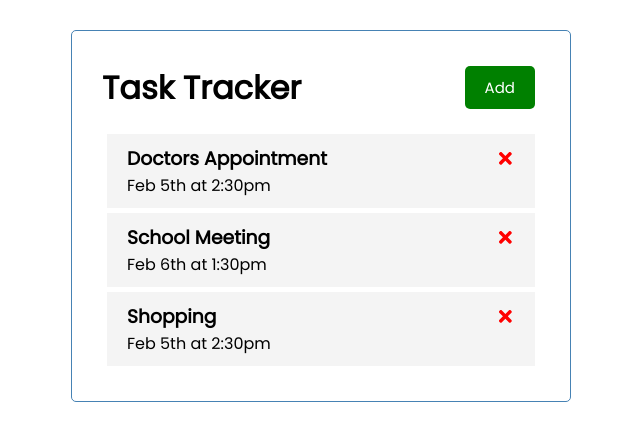
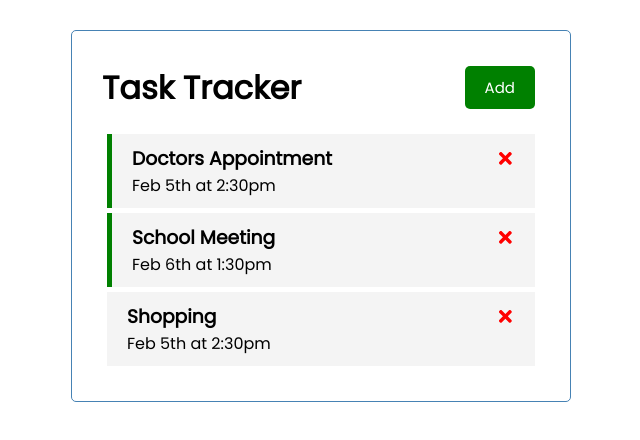
Before and after one commit to Colby77/react-crash-course, a React (Create React App) app: page / in a window 1280 px wide. Shown: the top 440 px of the page, without its empty margins (319-959 px from the left). Built offline with nearby package versions, Linux system fonts and the light colour scheme.

Commit message:
toggle reminders and conditional styling added on tasks

```diff
--- a/src/App.js
+++ b/src/App.js
@@ -31,10 +31,19 @@
   setTasks(tasks.filter((task) => task.id !== id))
 }
 
+// Toggle Reminder
+const toggleReminder = (id) => {
+  setTasks(tasks.map((task) => task.id === id
+   ? {...task, reminder: !task.reminder} : task))
+}
+
   return (
     <div className="container">
      <Header />
-     <Tasks tasks={tasks} onDelete={deleteTask}/>
+     {tasks.length > 0 ?
+     <Tasks tasks={tasks} onDelete={deleteTask}
+     onToggle={toggleReminder}/>
+     : 'No Tasks To Show'}
     </div>
   );
 }
--- a/src/components/Task.js
+++ b/src/components/Task.js
@@ -1,8 +1,8 @@
 import { FaTimes } from 'react-icons/fa'
 
-const Task = ({ task, onDelete }) => {
+const Task = ({ task, onDelete, onToggle }) => {
   return (
-    <div className='task'>
+    <div className={`task ${task.reminder ? 'reminder': ''}`} onDoubleClick={() => onToggle(task.id)}>
         <h3>
         {task.text}
         <FaTimes style={{color: 'red', cursor: 'pointer' }}
--- a/src/components/Tasks.js
+++ b/src/components/Tasks.js
@@ -1,11 +1,12 @@
 import Task from './Task'
 
-const Tasks = ({ tasks, onDelete }) => {
+const Tasks = ({ tasks, onDelete, onToggle }) => {
 
   return (
     <>
     {tasks.map((task) => (
-        <Task key={task.id} task={task} onDelete={onDelete}/>
+        <Task key={task.id} task={task} onDelete={onDelete}
+        onToggle={onToggle}/>
         ))}
     </>
   )
```
